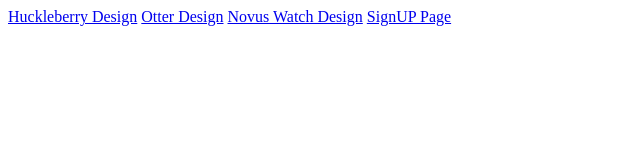
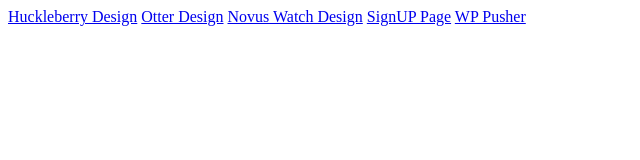
Before and after one commit to Farsace/CSS-ASSIGNMENTS, a plain HTML site: page index.html in a window 1280 px wide. Shown: the full height of the page, 0-640 px from the left. Drawn offline with Linux system fonts and the light colour scheme.

Commit message:
second commit

```diff
--- a/index.html
+++ b/index.html
@@ -10,6 +10,7 @@
     <a href="./otter.html">Otter Design</a>
     <a href="./novus.html">Novus Watch Design</a>
     <a href="./signup.html"> SignUP Page</a>
+    <a href="./Pusher.html"> WP Pusher </a>
 
 
 </body>
```
